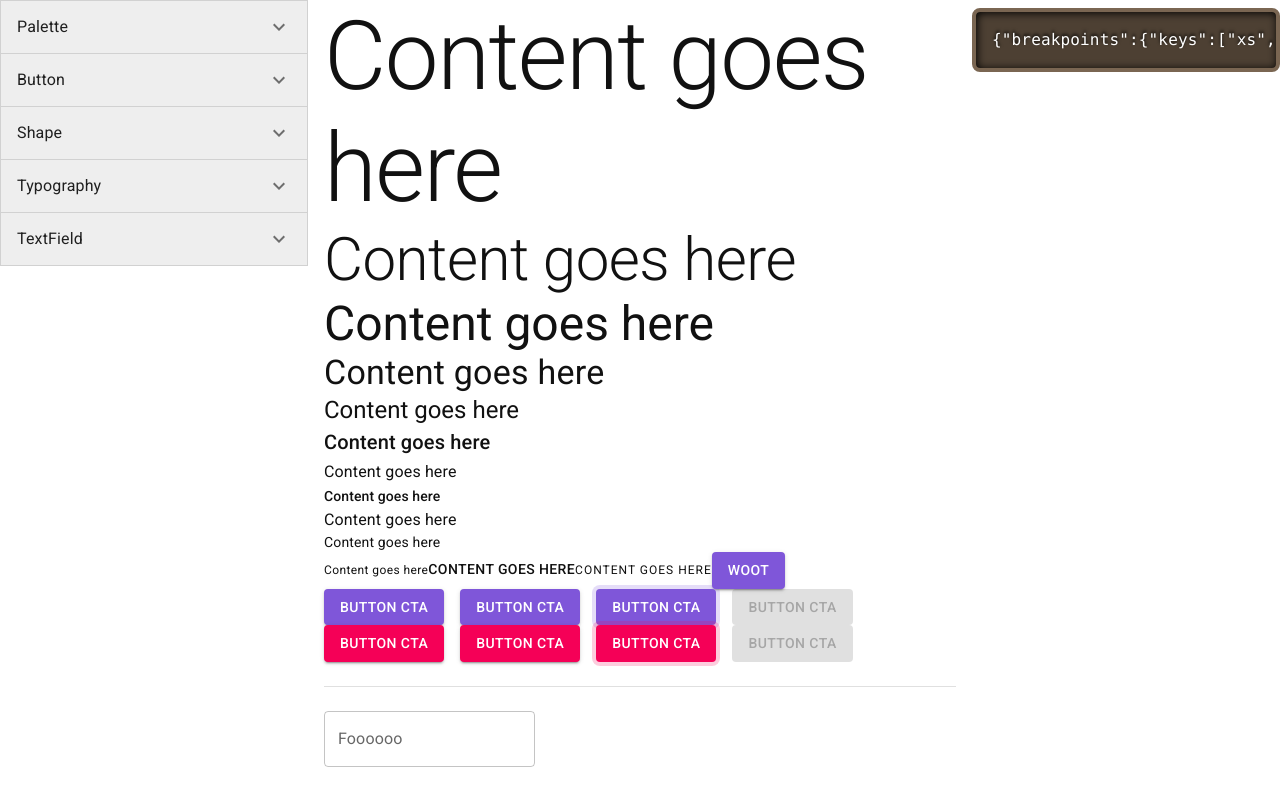
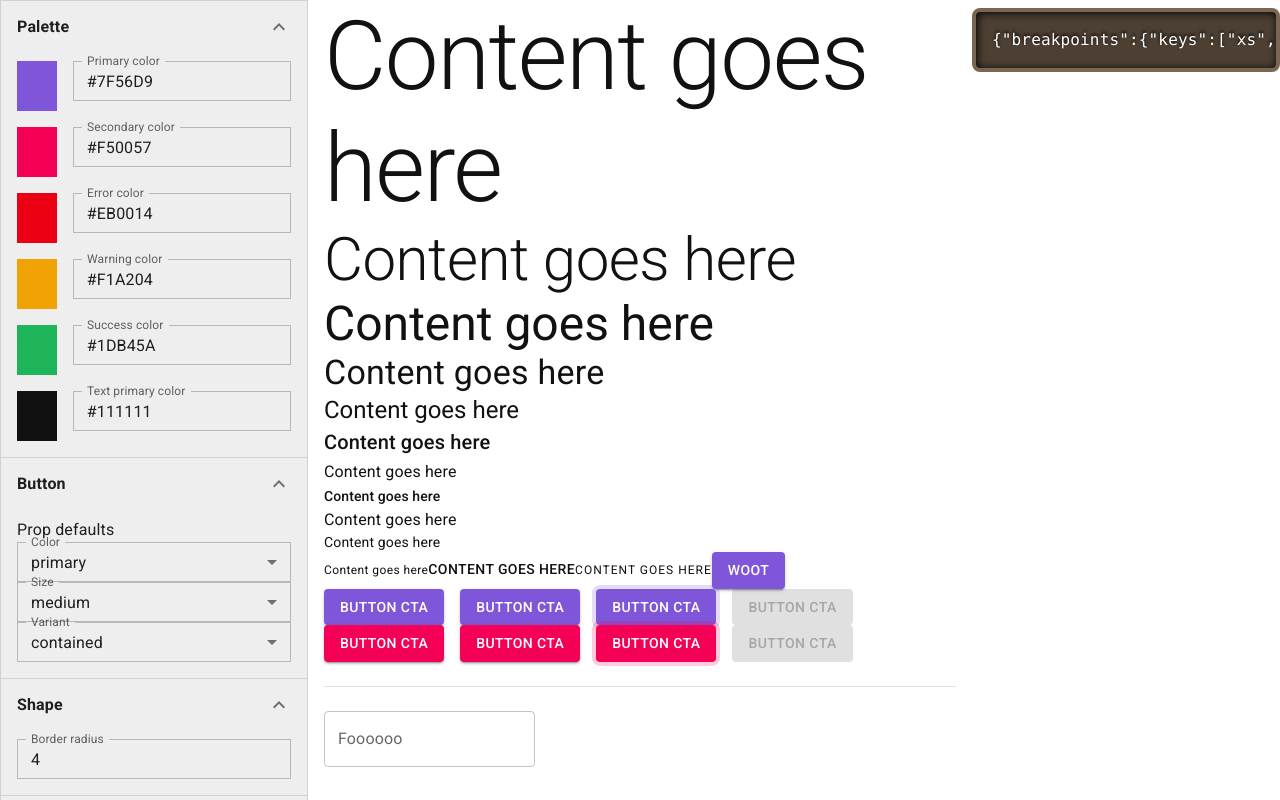
Before and after one commit to sernstberger/mui-theme-creator, a React (Create React App) app: page / in a window 1280 px wide. Built offline with nearby package versions, Linux system fonts and the light colour scheme; a web font is replaced by a local one.

Commit message:
sidebar improvement

```diff
--- a/src/components/Sidebar/SidebarItem/index.tsx
+++ b/src/components/Sidebar/SidebarItem/index.tsx
@@ -20,7 +20,7 @@ const Accordion = styled((props: AccordionProps) => (
 
 const SidebarItem = ({ title, children }: any) => {
   return (
-    <Accordion>
+    <Accordion defaultExpanded>
       <AccordionSummary
         expandIcon={<ExpandMoreIcon />}
         aria-controls="panel1a-content"
--- a/src/theme/index.ts
+++ b/src/theme/index.ts
@@ -4,6 +4,9 @@ import { alpha } from "@mui/material";
 
 const purple = "#7F56D9";
 
-const theme = createTheme({ shape: { borderRadius: 0 } });
+const theme = createTheme({
+  shape: { borderRadius: 0 },
+  typography: { subtitle1: { fontWeight: 700 } },
+});
 
 export default theme;
```
